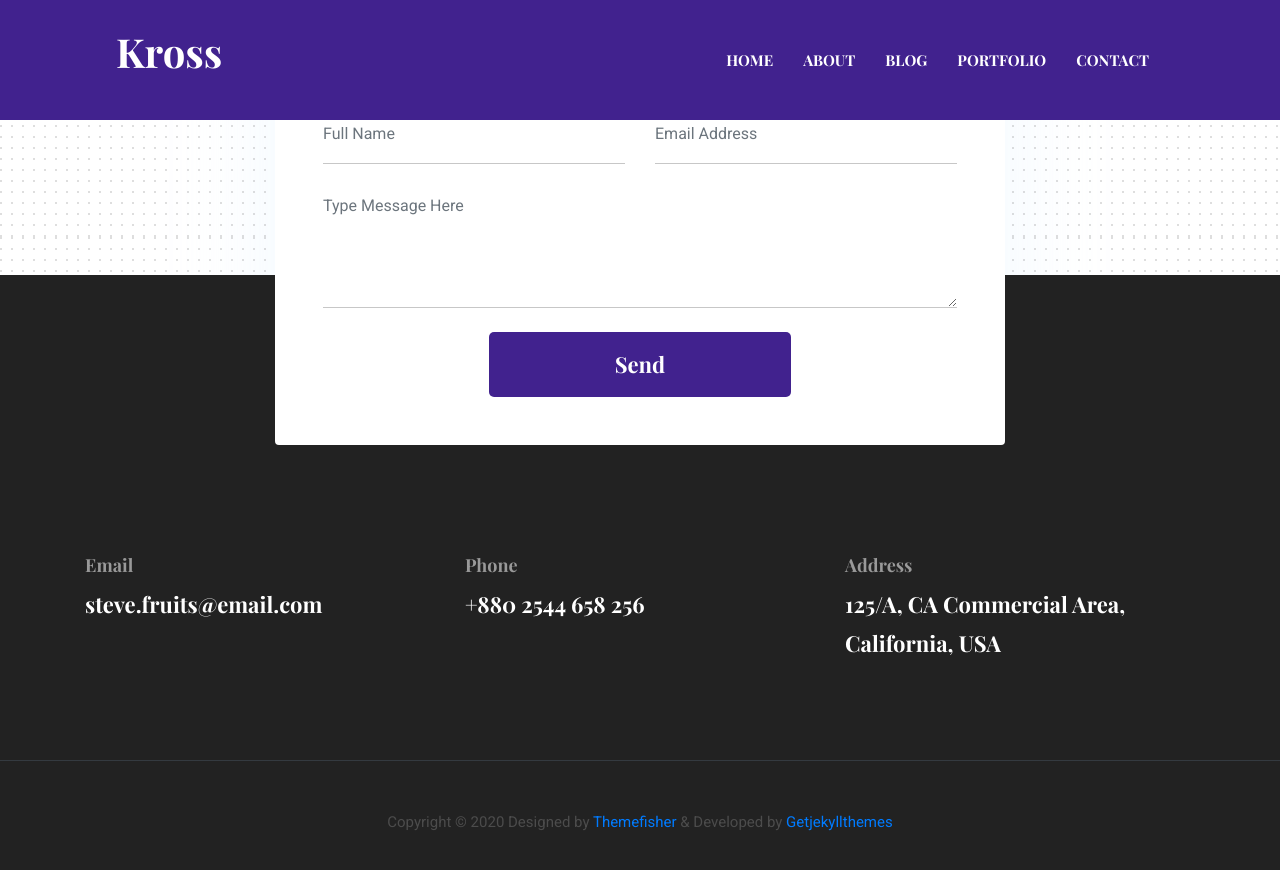
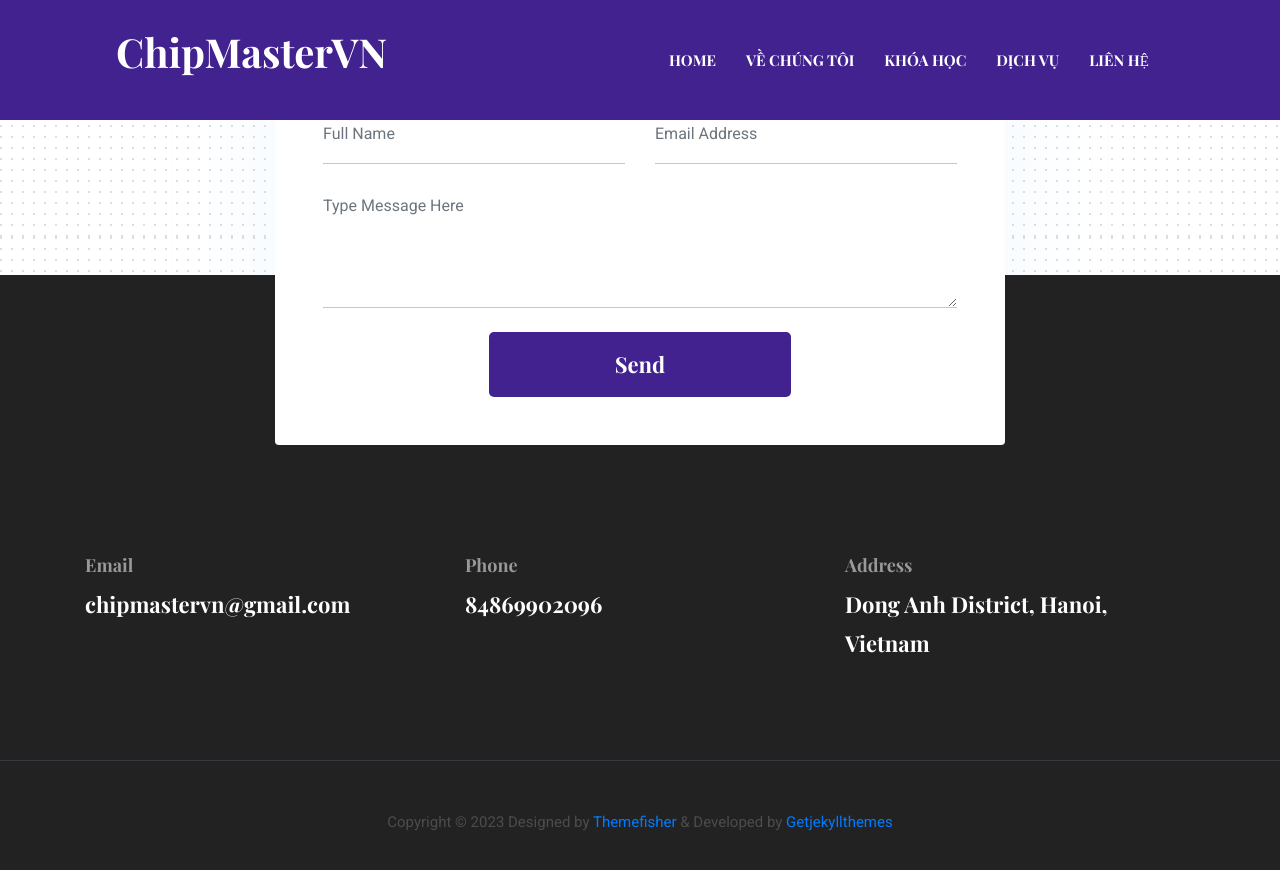
Before and after one commit to tvtien96/chipmastervn.github.io, a Jekyll site: the page built from index.html, in a window 1280 px wide and 900 px high, scrolled down 6590 px. Shown: the top 870 px of the window. Built offline with Jekyll 4.4.1, drawn with Linux system fonts in a browser that asks for light colours.

Commit message:
Edit overall settings

```diff
--- a/_config.yml
+++ b/_config.yml
@@ -1,5 +1,5 @@
 baseurl: "" # the subpath of your site, e.g. /blog
-url: "" # the base hostname & protocol for your site, e.g. http://example.com
+url: "https://chipmastervn.github.io/" # the base hostname & protocol for your site, e.g. http://example.com
 
 # Build settings
 markdown: kramdown
--- a/_data/settings.yml
+++ b/_data/settings.yml
@@ -2,20 +2,22 @@
 #-------------------------------
 # General Site Settings
 
-title: Kross
+title: ChipMasterVN
 logo:
-author: themefisher
-description: this is meta description
-email: steve.fruits@email.com
-phone: +880 2544 658 256
-address: 125/A, CA Commercial Area, California, USA
-copyright: Copyright &copy; 2020 Designed by [Themefisher](https://themefisher.com) & Developed by [Getjekyllthemes](https://getjekyllthemes.com)
+author: chipmastervn
+description: Unleash the potential of Silicon
+email: chipmastervn@gmail.com
+phone: +84869902096
+address: Dong Anh District, Hanoi, Vietnam
+copyright: Copyright &copy; 2023 Designed by [Themefisher](https://themefisher.com) & Developed by [Getjekyllthemes](https://getjekyllthemes.com)
 
 menu:
-  - { name: About, link: "/about" }
-  - { name: Blog, link: "/blog" }
-  - { name: Portfolio, link: "/portfolio" }
-  - { name: Contact, link: "/contact" }
+  - { name: VỀ CHÚNG TÔI, link: "/about" }
+  - { name: KHÓA HỌC, link: "/blog" }
+  - { name: DỊCH VỤ, link: "/portfolio" }
+  # - { name: TÀI LIỆU, link: "/portfolio" }
+  # - { name: TIN TỨC, link: "/portfolio" }
+  - { name: LIÊN HỆ, link: "/contact" }
 
 #-------------------------------
 # Google Analytics Section
```
